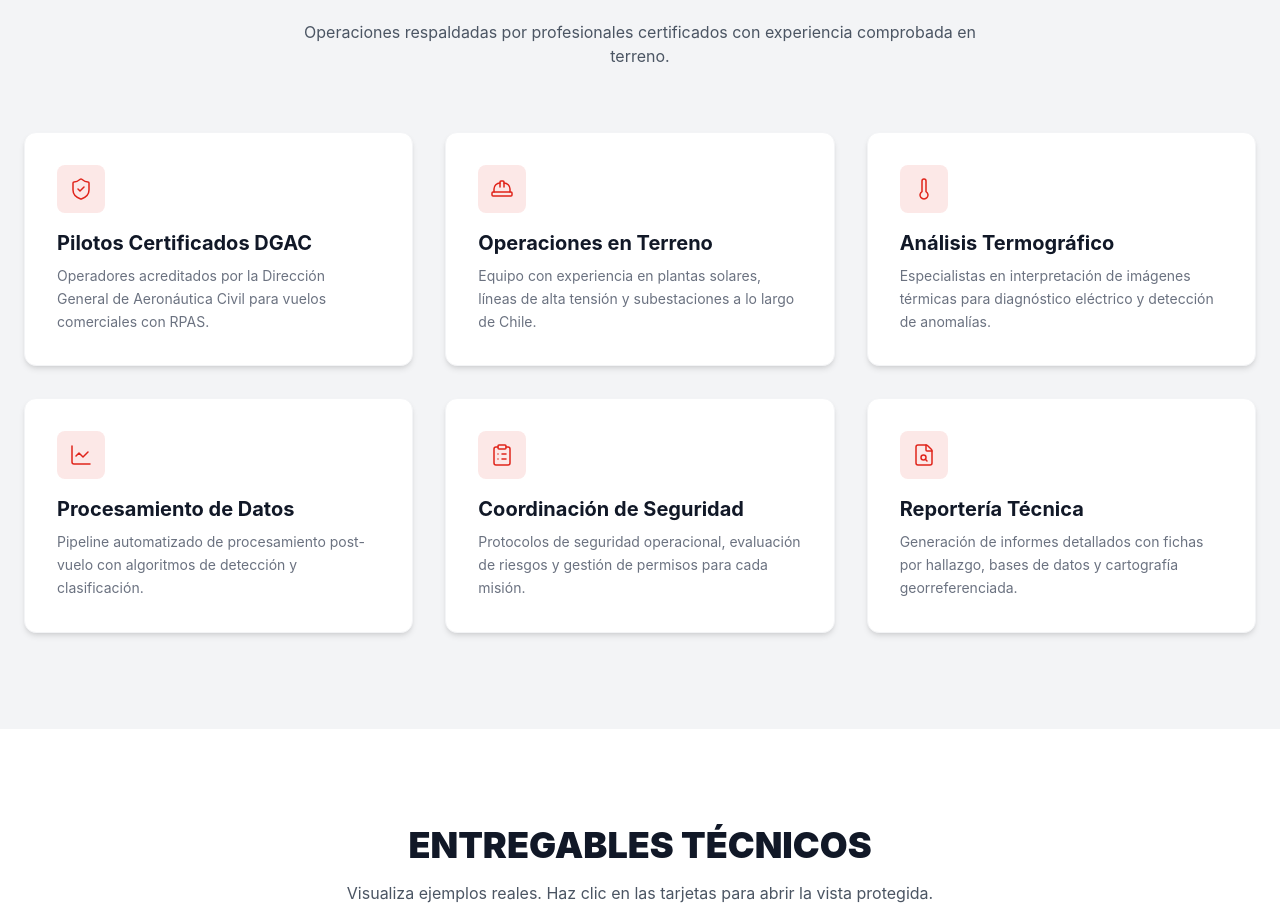
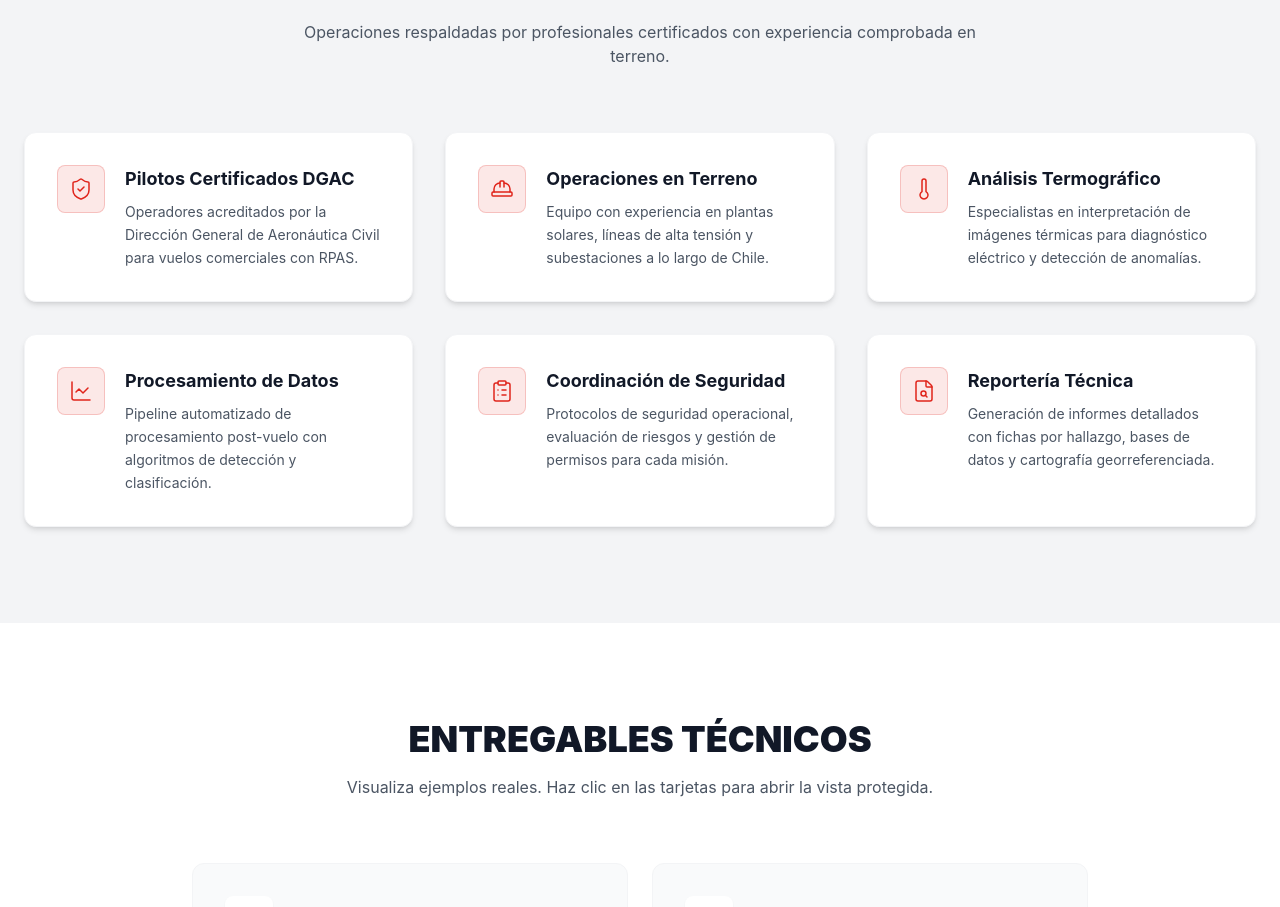
Before and after one commit to Trone-Chile/Trone.cl, a React (Vite) app in the folder Trone-main/trone-web/: page / in a window 1280 px wide. Shown: the part 3460-4367 px from the top of the page. Built offline with nearby package versions, Linux system fonts and the light colour scheme.

Commit message:
se agrega estilo mas minimalista a tarjetas tecnicos

```diff
--- a/Trone-main/trone-web/src/pages/Home.jsx
+++ b/Trone-main/trone-web/src/pages/Home.jsx
@@ -352,6 +352,7 @@ const Home = () => {
             <div className="h-2 w-16 md:w-24 bg-trone-accent mx-auto mb-4 lg:mb-6"></div>
             <p className="text-gray-600 max-w-2xl mx-auto text-sm md:text-base">Operaciones respaldadas por profesionales certificados con experiencia comprobada en terreno.</p>
           </div>
+
           <div className="grid grid-cols-1 sm:grid-cols-2 lg:grid-cols-3 gap-6 lg:gap-8">
             {[
               { icon: ShieldCheck, title: "Pilotos Certificados DGAC", desc: "Operadores acreditados por la Dirección General de Aeronáutica Civil para vuelos comerciales con RPAS." },
@@ -361,12 +362,14 @@ const Home = () => {
               { icon: ClipboardList, title: "Coordinación de Seguridad", desc: "Protocolos de seguridad operacional, evaluación de riesgos y gestión de permisos para cada misión." },
               { icon: FileSearch, title: "Reportería Técnica", desc: "Generación de informes detallados con fichas por hallazgo, bases de datos y cartografía georreferenciada." }
             ].map((cap, idx) => (
-              <div key={idx} className="bg-white p-6 md:p-8 rounded-xl shadow-md border border-gray-100">
-                <div className="w-12 h-12 bg-trone-accent/10 rounded-lg flex items-center justify-center mb-4 text-trone-accent">
+              <div key={idx} className="bg-white p-6 md:p-8 rounded-xl shadow-md border border-gray-100 flex gap-4 md:gap-5">
+                <div className="flex-shrink-0 w-12 h-12 bg-trone-accent/10 rounded-lg flex items-center justify-center text-trone-accent border border-trone-accent/20">
                   <cap.icon size={24} strokeWidth={1.5} />
                 </div>
-                <h3 className="text-lg lg:text-xl font-bold text-trone-primary mb-2">{cap.title}</h3>
-                <p className="text-gray-500 text-sm leading-relaxed">{cap.desc}</p>
+                <div>
+                  <h3 className="text-lg font-bold text-trone-primary mb-2">{cap.title}</h3>
+                  <p className="text-gray-600 text-sm leading-relaxed">{cap.desc}</p>
+                </div>
               </div>
             ))}
           </div>
```
